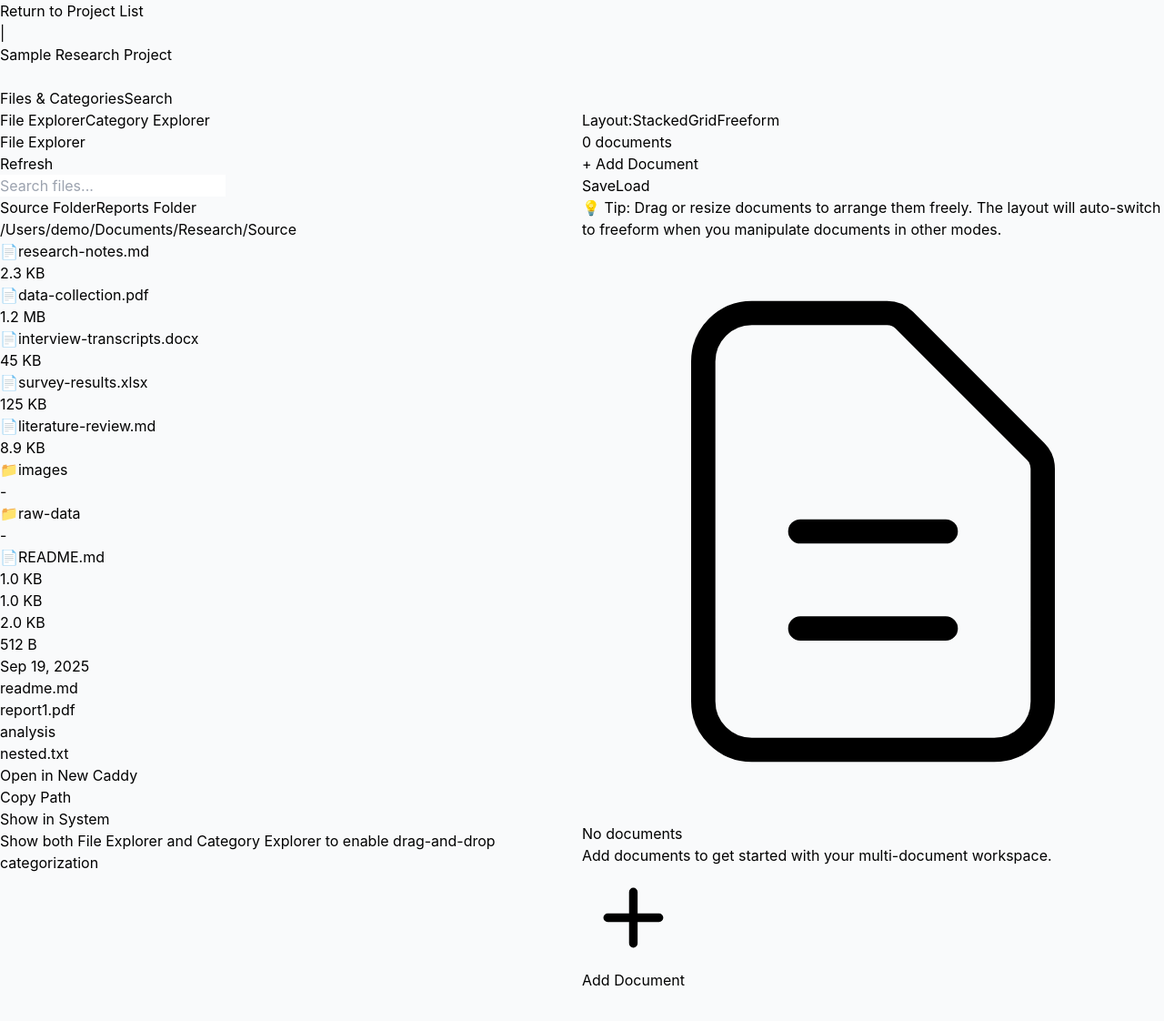
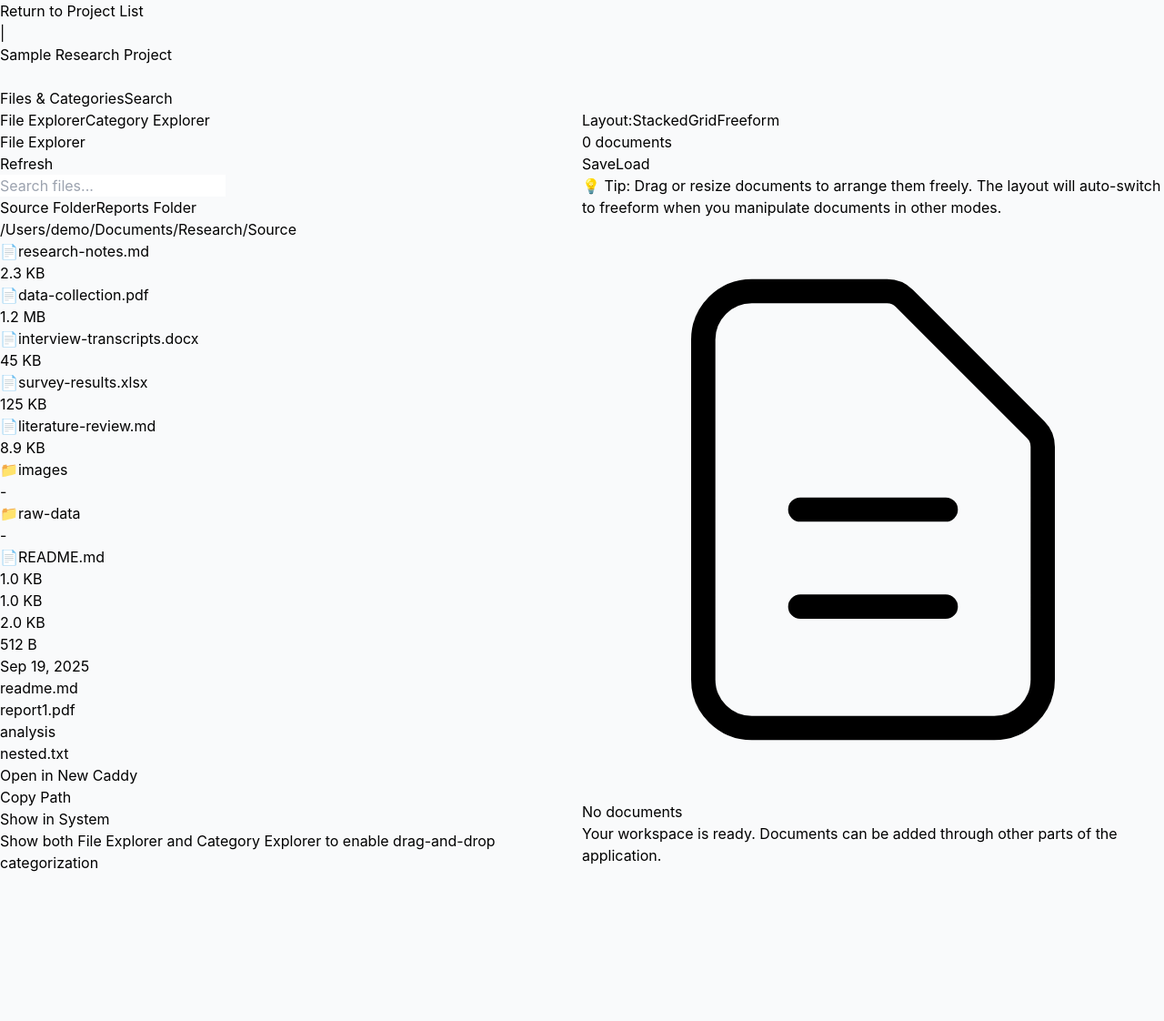
Before and after one commit to merrellkd/corpus-review, a React (Vite) app in the folder frontend/: page / in a window 1280 px wide. Shown: the top 1122 px of the page at 91% size. Built offline with nearby package versions, Linux system fonts and the light colour scheme.

Commit message:
Remove document addition functionality from DocumentWorkspace and WorkspaceCommandBar; update UI messaging for document management.

```diff
--- a/frontend/src/components/DocumentWorkspace.tsx
+++ b/frontend/src/components/DocumentWorkspace.tsx
@@ -77,24 +77,6 @@ export const DocumentWorkspace: React.FC = () => {
   const handleDocumentTitleChange = useCallback((documentId: string, newTitle: string) => {
     updateDocumentTitle(documentId, newTitle)
   }, [updateDocumentTitle])
-
-  const handleAddDocument = useCallback(async () => {
-    try {
-      // Demo: Add a sample document
-      const samplePaths = [
-        '/Users/demo/Documents/Research/research-notes.md',
-        '/Users/demo/Documents/Research/data-collection.pdf',
-        '/Users/demo/Documents/Research/interview-transcripts.docx',
-        '/Users/demo/Documents/Research/survey-results.xlsx',
-        '/Users/demo/Documents/Research/literature-review.md'
-      ]
-
-      const randomPath = samplePaths[Math.floor(Math.random() * samplePaths.length)]
-      await addDocument(randomPath)
-    } catch (error) {
-      console.error('Failed to add document:', error)
-    }
-  }, [addDocument])
 
   const handleLayoutModeChange = useCallback(async (mode: LayoutModeType) => {
     try {
@@ -188,22 +170,11 @@ export const DocumentWorkspace: React.FC = () => {
         </svg>
         <h3 className="mt-4 text-lg font-medium text-gray-900">No documents</h3>
         <p className="mt-2 text-sm text-gray-600">
-          Add documents to get started with your multi-document workspace.
+          Your workspace is ready. Documents can be added through other parts of the application.
         </p>
-        <button
-          type="button"
-          onClick={handleAddDocument}
-          disabled={isLoading}
-          className="mt-4 inline-flex items-center px-4 py-2 border border-transparent text-sm font-medium rounded-md text-white bg-blue-600 hover:bg-blue-700 focus:outline-none focus:ring-2 focus:ring-offset-2 focus:ring-blue-500 disabled:opacity-50 disabled:cursor-not-allowed"
-        >
-          <svg className="-ml-1 mr-2 h-5 w-5" xmlns="http://www.w3.org/2000/svg" fill="none" viewBox="0 0 24 24" stroke="currentColor">
-            <path strokeLinecap="round" strokeLinejoin="round" strokeWidth={2} d="M12 6v6m0 0v6m0-6h6m-6 0H6" />
-          </svg>
-          Add Document
-        </button>
       </div>
     </div>
-  ), [handleAddDocument, isLoading])
+  ), [])
 
   // Initialize demo workspace on mount
   useEffect(() => {
@@ -368,7 +339,6 @@ export const DocumentWorkspace: React.FC = () => {
         currentLayoutMode={currentWorkspace.layoutMode}
         documentCount={documents.length}
         onLayoutModeChange={handleLayoutModeChange}
-        onAddDocument={handleAddDocument}
         onRemoveAllDocuments={handleRemoveAllDocuments}
         onSaveWorkspace={handleSaveWorkspace}
         onLoadWorkspace={handleLoadWorkspace}
--- a/frontend/src/domains/workspace/ui/components/WorkspaceCommandBar.tsx
+++ b/frontend/src/domains/workspace/ui/components/WorkspaceCommandBar.tsx
@@ -8,7 +8,6 @@ export interface WorkspaceCommandBarProps {
   currentLayoutMode: LayoutModeType;
   documentCount: number;
   onLayoutModeChange: (mode: LayoutModeType) => void;
-  onAddDocument: () => void;
   onRemoveAllDocuments: () => void;
   onSaveWorkspace: () => void;
   onLoadWorkspace: () => void;
@@ -25,7 +24,6 @@ export const WorkspaceCommandBar: React.FC<WorkspaceCommandBarProps> = ({
   currentLayoutMode,
   documentCount,
   onLayoutModeChange,
-  onAddDocument,
   onRemoveAllDocuments,
   onSaveWorkspace,
   onLoadWorkspace,
@@ -133,27 +131,6 @@ export const WorkspaceCommandBar: React.FC<WorkspaceCommandBarProps> = ({
 
           {/* Document Management Actions */}
           <div className="flex items-center space-x-2">
-            <button
-              type="button"
-              onClick={onAddDocument}
-              className={getActionButtonClass('primary')}
-              disabled={disabled || isLoading}
-              title="Add new document to workspace"
-              aria-label="Add document"
-            >
-              {isLoading ? (
-                <span className="flex items-center">
-                  <svg className="animate-spin -ml-1 mr-2 h-4 w-4 text-white" xmlns="http://www.w3.org/2000/svg" fill="none" viewBox="0 0 24 24">
-                    <circle className="opacity-25" cx="12" cy="12" r="10" stroke="currentColor" strokeWidth="4"></circle>
-                    <path className="opacity-75" fill="currentColor" d="M4 12a8 8 0 018-8V0C5.373 0 0 5.373 0 12h4zm2 5.291A7.962 7.962 0 014 12H0c0 3.042 1.135 5.824 3 7.938l3-2.647z"></path>
-                  </svg>
-                  Adding...
-                </span>
-              ) : (
-                '+ Add Document'
-              )}
-            </button>
-
             {documentCount > 0 && (
               <button
                 type="button"
```
